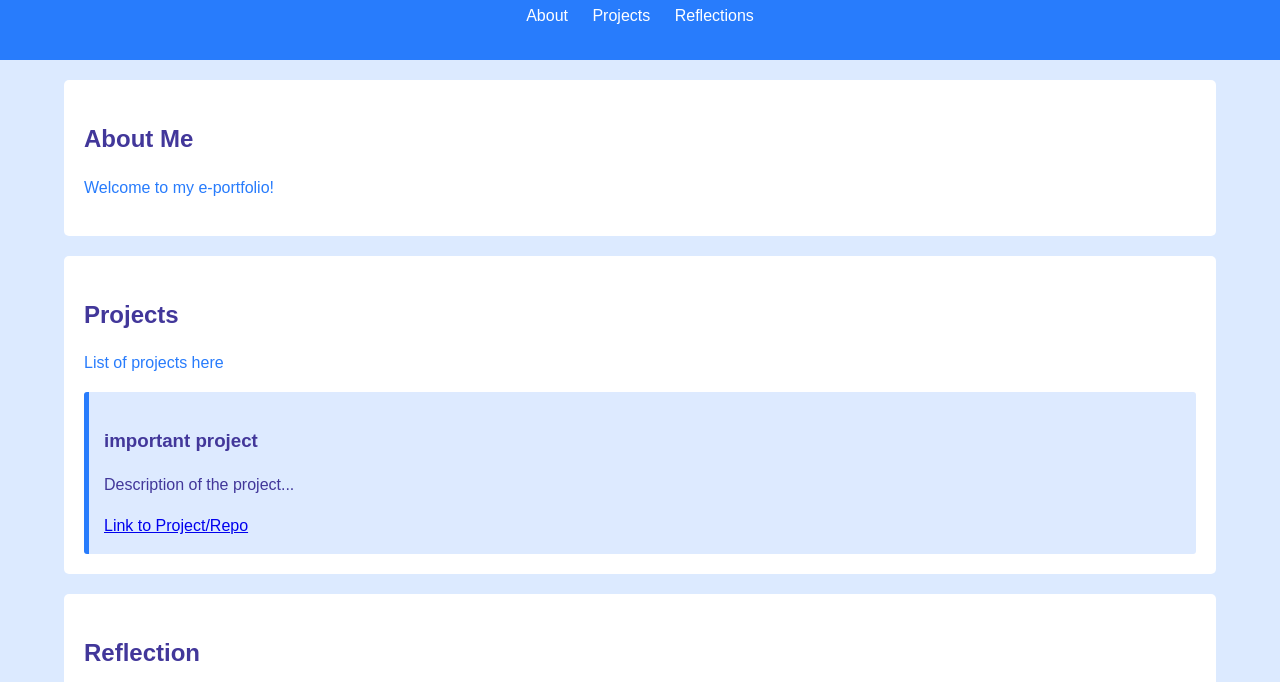
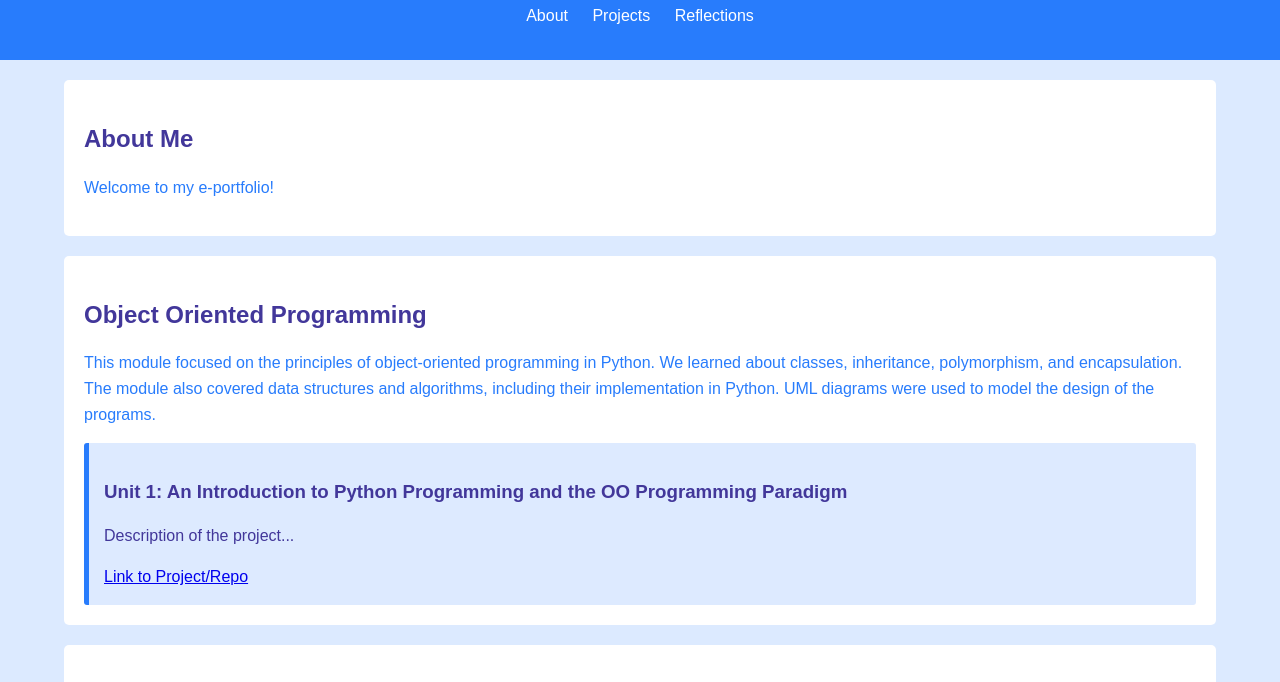
Before and after one commit to ariannapoverini/e-portfolio, a plain HTML site: page index.html in a window 1280 px wide. Shown: the part 102-784 px from the top of the page. Drawn offline with Linux system fonts and the light colour scheme.

Commit message:
update portfolio content

```diff
--- a/index.html
+++ b/index.html
@@ -25,11 +25,11 @@
         </section>
 
         <section id="projects">
-            <h2>Projects</h2>
-            <p>List of projects here</p>
+            <h2>Object Oriented Programming</h2>
+            <p>This module focused on the principles of object-oriented programming in Python. We learned about classes, inheritance, polymorphism, and encapsulation. The module also covered data structures and algorithms, including their implementation in Python. UML diagrams were used to model the design of the programs.</p>
 
             <article>
-                <h3>important project</h3>
+                <h3>Unit 1: An Introduction to Python Programming and the OO Programming Paradigm</h3>
                 <p>Description of the project...</p>
                 <a href="#">Link to Project/Repo</a>
             </article>
```
